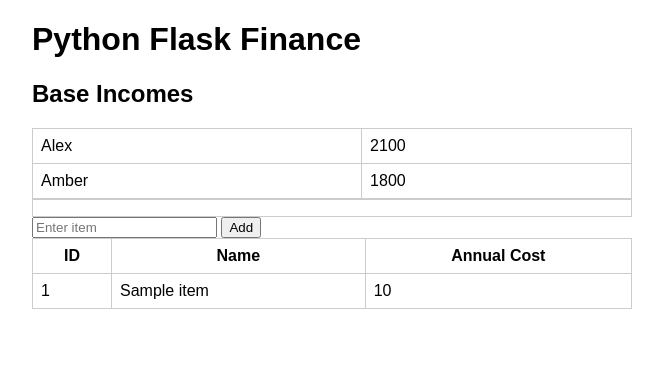
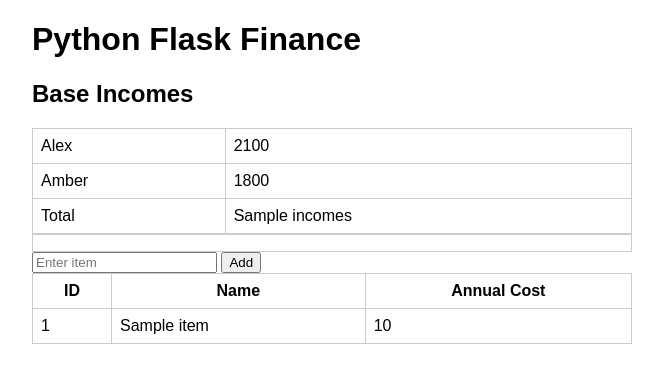
Before and after one commit to amarshall1312/PythonFlaskFinance, a Flask app: template templates/index.html in a window 1280 px wide. Shown: the top 383 px of the page, without its empty margins (308-971 px from the left). Run offline with Flask 3, Linux system fonts and the light colour scheme; the template is opened without the code that fills it: most values are stand-ins (such as "Sample title", 1, 10 or a date in 2020); lists and menus that the app fills with data are empty.

Commit message:
expanding template

```diff
--- a/server.py
+++ b/server.py
@@ -1,6 +1,7 @@
 from flask import Flask, render_template, request, redirect
 import sqlite3
 import os
+import income
 
 db = "finance.db"
 
@@ -16,7 +17,7 @@ def index():
     connection = get_db_connection()
     items = connection.execute("SELECT * FROM outgoings").fetchall()
     connection.close()
-    return render_template("index.html", items=items)
+    return render_template("index.html", items=items, incomes=income.calculate_total_income([2100,1800]))
 
 @app.route("/add", methods=["POST"])
 def add_item():
--- a/templates/index.html
+++ b/templates/index.html
@@ -19,6 +19,9 @@
             </tr>
             <tr>
                 <td>Amber</td><td>1800</td>
+            </tr>
+            <tr>
+                <td>Total</td><td>{{ incomes }}</td>
             </tr>
         </table>
     </section>
```
Also changed, not shown: finance.db.
